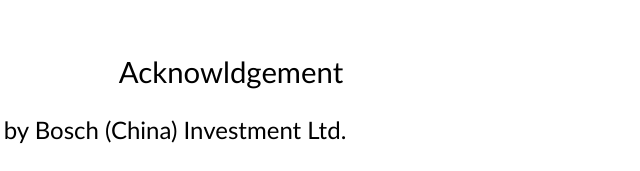
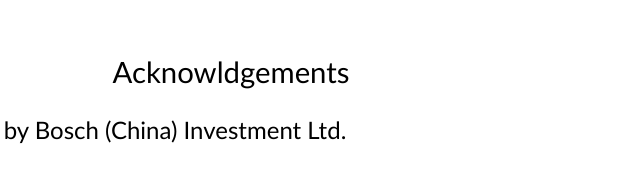
Before and after one commit to feipanir/IntraDA, a plain HTML site: page index.html in a window 1280 px wide. Shown: the part 3309-3480 px from the top of the page, 449-1089 px from the left. Drawn offline with Linux system fonts and the light colour scheme.

Commit message:
add acknowledgements

```diff
--- a/index.html
+++ b/index.html
@@ -103,7 +103,7 @@
 </div>
 
 <div class="section">
-  <div class='title'>Acknowldgement</div>
+  <div class='title'>Acknowldgements</div>
   <div class='body'>
     <font size=5> This work is supported by Bosch (China) Investment Ltd.</font> <br>
     <table width="100%" style="margin: 20pt auto; text-align: left;">
```
